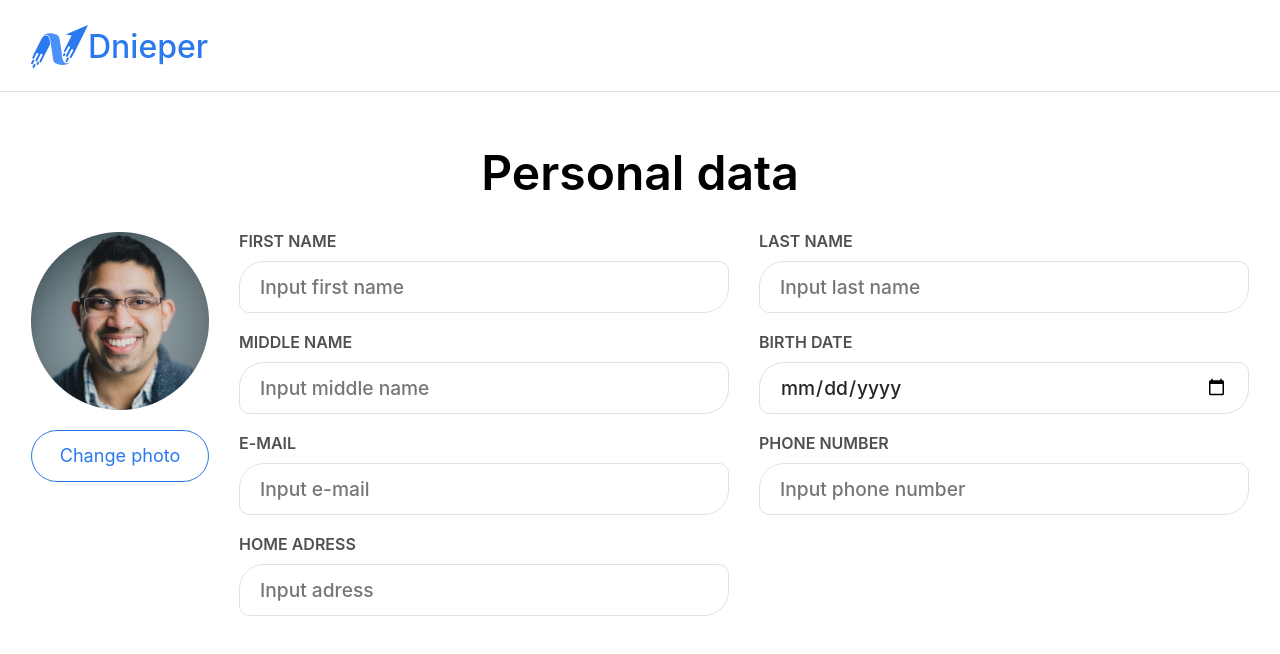
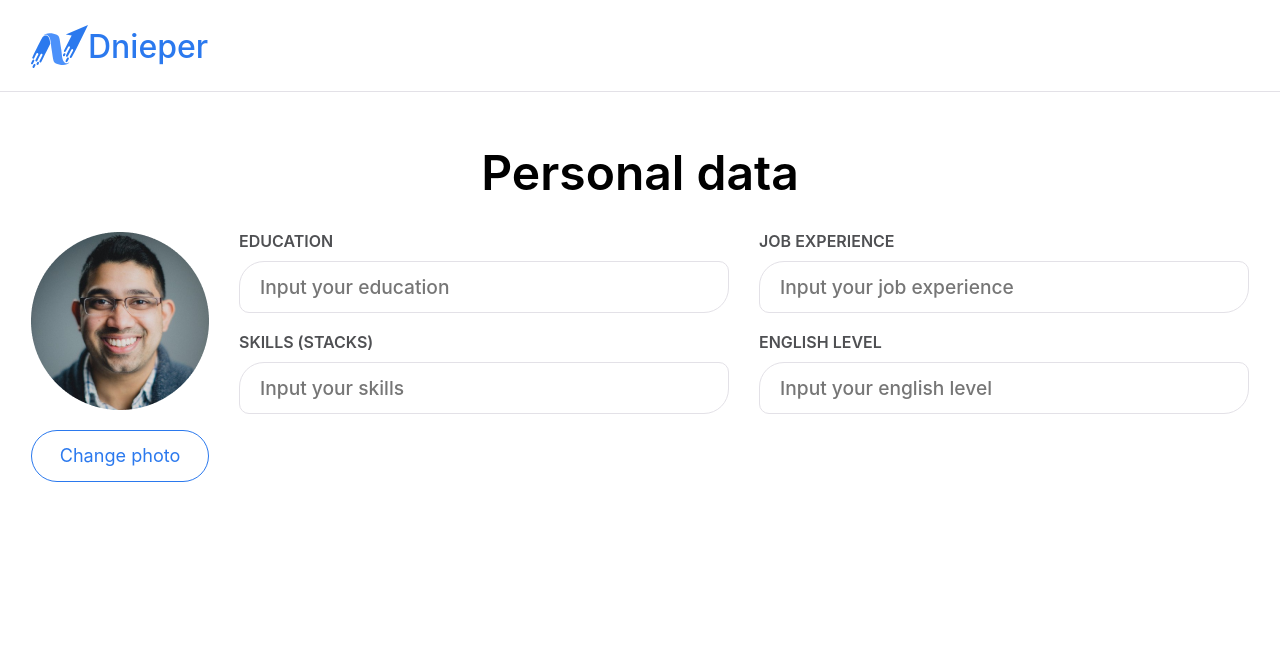
Before and after one commit to Dallas1510/profilePage, a React (Create React App) app: page / in a window 1280 px wide. Shown: the top 654 px of the page. Built offline with nearby package versions, Linux system fonts and the light colour scheme.

Commit message:
Developed 'Additional data' of profile page

```diff
--- a/src/components/PersonDetails/PersonDetails.jsx
+++ b/src/components/PersonDetails/PersonDetails.jsx
@@ -1,11 +1,13 @@
 import React from 'react'
+import AdditionalData from '../pages/AdditionalData/AdditionalData'
 import PersonalData from '../pages/Personal data/PersonalData'
 import classes from './PersonDetails.module.scss'
 
 export default function PersonDetails() {
 	return (
 		<div className={classes.PersonDetailsWrapp}>
-			<PersonalData/>
+			{/* <PersonalData/> */}
+			<AdditionalData/>
 		</div>
 	)
 }
--- a/src/components/UI/Input/Input.jsx
+++ b/src/components/UI/Input/Input.jsx
@@ -1,7 +1,8 @@
 import React from 'react';
 import classes from './Input.module.scss'
 
-export default function Input({ title, type, placeholder }) {
+export default function Input( {title, type, placeholder}) {
+
   return (
     <div className={classes.wrapp}>
       <label className={classes.label} htmlFor={title}>{title}</label>
--- a/src/components/UI/Input/Input.module.scss
+++ b/src/components/UI/Input/Input.module.scss
@@ -12,8 +12,8 @@
 }
 
 .input {
-  width: 490px;
-  height: 52px;
+	width: 490px;
+	height: 52px;
   padding: 15px 20px;
   border: 1px solid #e3e1e7;
   border-radius: 25px 10px;
--- /dev/null
+++ b/src/components/pages/AdditionalData/AdditionalData.jsx
@@ -0,0 +1,45 @@
+import React from 'react';
+import classes from './AdditionalData.module.scss';
+import Input from '../../UI/Input/Input';
+
+const inputList = [
+  {
+    id: 1,
+    title: 'education',
+    type: 'text',
+    placeholder: 'Input your education',
+  },
+  {
+    id: 2,
+    title: 'job experience',
+    type: 'text',
+    placeholder: 'Input your job experience',
+  },
+  {
+    id: 3,
+    title: 'skills (stacks)',
+    type: 'text',
+    placeholder: 'Input your skills',
+  },
+  {
+    id: 4,
+    title: 'english level',
+    type: 'text',
+    placeholder: 'Input your english level',
+  },
+];
+
+export default function AdditionalData() {
+  return (
+    <div className={classes.additionalData}>
+      {inputList.map((input) => (
+        <Input
+          key={input.id}
+          title={input.title}
+          type={input.type}
+          placeholder={input.placeholder}
+        />
+      ))}
+    </div>
+  );
+}
--- /dev/null
+++ b/src/components/pages/AdditionalData/AdditionalData.module.scss
@@ -0,0 +1,5 @@
+.additionalData{
+	display: flex;
+	justify-content: space-between;
+	flex-wrap: wrap;
+}
```
